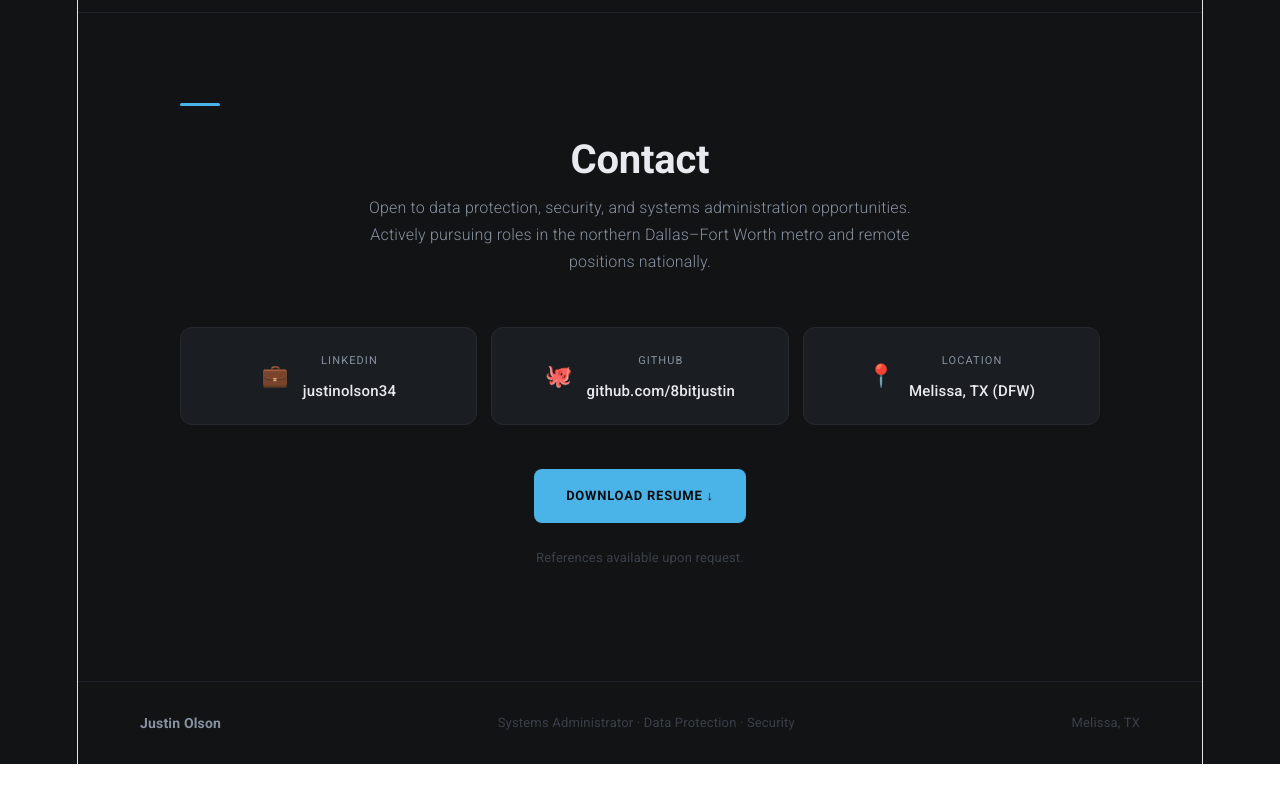
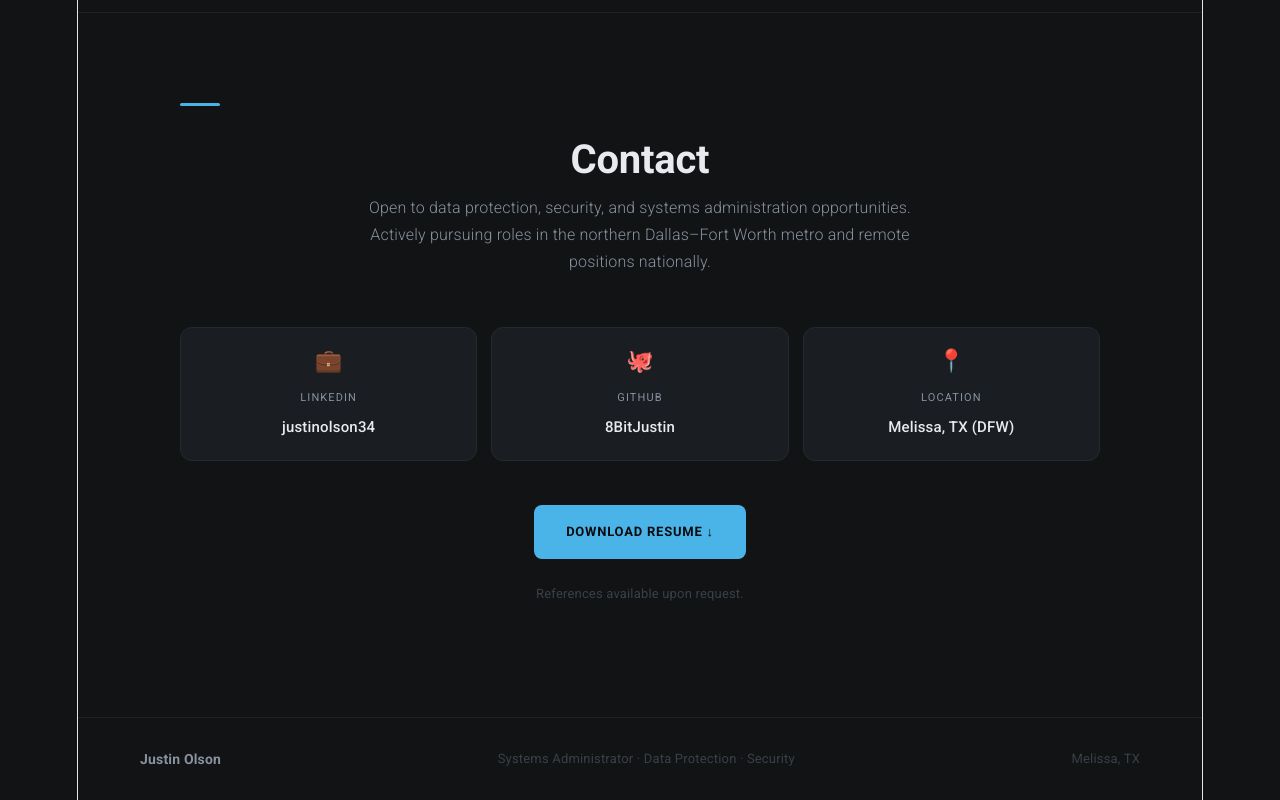
Before and after one commit to 8BitJustin/portfolio-jro, a React (Vite) app: page / in a window 1280 px wide. Shown: the part 6939-7739 px from the top of the page. Before the commit the page ends 7703 px from the top, so only its background shows below. Built offline with nearby package versions, Linux system fonts and the light colour scheme.

Commit message:
See CHANGELOG v2.0.6

```diff
--- a/src/App.jsx
+++ b/src/App.jsx
@@ -456,9 +456,11 @@ export default function Portfolio() {
 
         .contact-chip {
           display: flex;
+          flex-direction: column;
           align-items: center;
           justify-content: center;
-          gap: 14px;
+          text-align: center;
+          gap: 10px;
           background: #1a1d21;
           border: 1px solid #252a30;
           border-radius: 12px;
@@ -748,20 +750,20 @@ export default function Portfolio() {
         <p className="section-sub" style={{display: 'inline-flex', alignItems: 'center' }}>Open to data protection, security, and systems administration opportunities. Actively pursuing roles in the northern Dallas–Fort Worth metro and remote positions nationally.</p>
 
         <div className="contact-grid" style={{ display: "grid", gridTemplateColumns: "repeat(3, 1fr)", gap: 14, marginBottom: 44 }}>
-          <div className="contact-chip">
+          <a className="contact-chip" href="https://www.linkedin.com/in/justinolson34/" target="_blank" rel="noreferrer" style={{ textDecoration: "none" }}>
             <span className="contact-chip-icon">💼</span>
             <div>
               <div className="contact-chip-label">LinkedIn</div>
               <div className="contact-chip-value">justinolson34</div>
             </div>
-          </div>
-          <div className="contact-chip">
+          </a>
+          <a className="contact-chip" href="https://github.com/8BitJustin" target="_blank" rel="noreferrer" style={{ textDecoration: "none" }}>
             <span className="contact-chip-icon">🐙</span>
             <div>
               <div className="contact-chip-label">GitHub</div>
-              <div className="contact-chip-value">github.com/8bitjustin</div>
+              <div className="contact-chip-value">8BitJustin</div>
             </div>
-          </div>
+          </a>
           <div className="contact-chip">
             <span className="contact-chip-icon">📍</span>
             <div>
@@ -772,7 +774,7 @@ export default function Portfolio() {
         </div>
 
         <div style={{ display: "flex", justifyContent: "center", gap: 14, flexWrap: "wrap" }}>
-          <a className="btn-primary" href="#" style={{ textDecoration: "none" }}>
+          <a className="btn-primary" href="JRO-052626.pdf" download="JRO-052626.pdf" style={{ textDecoration: "none" }}>
             Download Resume ↓
           </a>
         </div>
```
Also changed, not shown: 2 other files (tests, documents, lock files or other folders).
